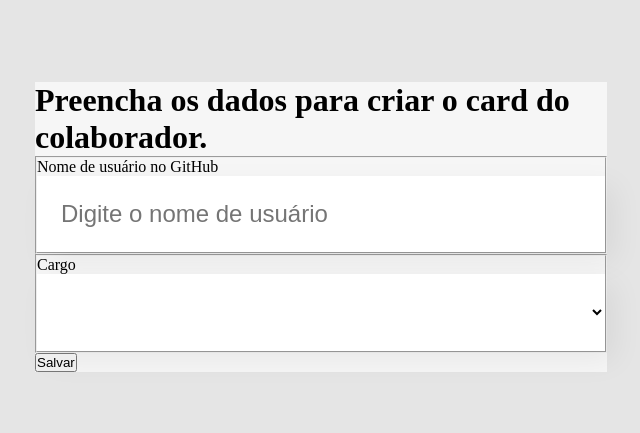
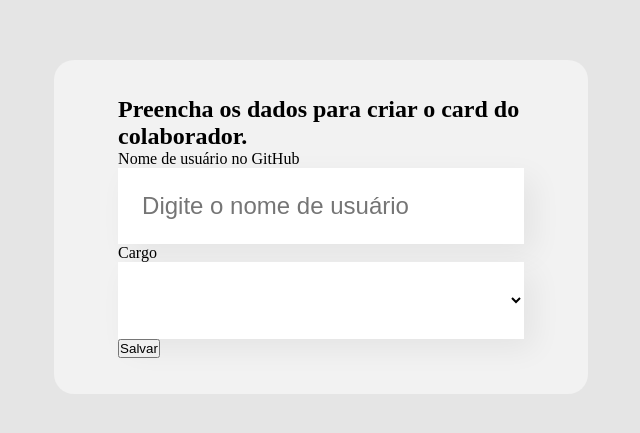
Before and after one commit to paulohmoreira/squad-builder, a React (Create React App) app: page / in a window 1280 px wide. Shown: the part 173-606 px from the top of the page, without its empty margins (319-959 px from the left). Built offline with nearby package versions, Linux system fonts and the light colour scheme.

Commit message:
Refatorar formulário (Acessibilidade)

```diff
--- a/src/App.js
+++ b/src/App.js
@@ -1,5 +1,6 @@
 import './global.css';
 import Form from './components/Form';
+import Squad from './components/Squad';
 
 const App = () => {
   const times = [
@@ -12,9 +13,10 @@ const App = () => {
     { nome: 'Inovação e Gestão' },
   ];
   return (
-    <div>
+    <main>
       <Form times={times.map((time) => time.nome)} />
-    </div>
+      <Squad />
+    </main>
   );
 };
 
--- a/src/components/Form/index.js
+++ b/src/components/Form/index.js
@@ -18,7 +18,8 @@ const Form = ({ times }) => {
   };
 
   return (
-    <form className='squad-form' onSubmit={onSave}>
+    <section className='squad-form'>
+      <form onSubmit={onSave}>
         <h1>Preencha os dados para criar o card do colaborador.</h1>
         <InputText
           label='Nome de usuário no GitHub'
@@ -36,6 +37,7 @@ const Form = ({ times }) => {
         />
         <Button>Salvar</Button>
       </form>
+    </section>
   );
 };
 
--- a/src/components/Form/style.css
+++ b/src/components/Form/style.css
@@ -1,5 +1,12 @@
 .squad-form {
-  background-color: #f6f6f6;
+  display: flex;
+  justify-content: center;
+  margin: 80px 0;
+}
+
+.squad-form form {
+  background-color: #f2f2f2;
   width: 80%;
-  margin: auto;
+  border-radius: 20px;
+  padding: 36px 64px;
 }
--- a/src/components/InputText/index.js
+++ b/src/components/InputText/index.js
@@ -6,16 +6,17 @@ const InputText = ({ label, placeholder, valor, handleName, isRequired }) => {
   };
 
   return (
-    <fieldset className='text-field'>
-      <label>{label}</label>
+    <div className='text-field'>
+      <label htmlFor='name'>{label}</label>
       <input
+        id='name'
         type='text'
         placeholder={placeholder}
         value={valor}
         onChange={onDigit}
         required={isRequired}
       />
-    </fieldset>
+    </div>
   );
 };
 
--- a/src/components/SelectDropdown/index.js
+++ b/src/components/SelectDropdown/index.js
@@ -2,9 +2,10 @@ import './style.css';
 
 const SelectDropdown = ({ label, valor, handleCargo, isRequired, itens }) => {
   return (
-    <fieldset className='combo-box'>
-      <label>{label}</label>
+    <div className='combo-box'>
+      <label htmlFor='cargo'>{label}</label>
       <select
+        id='cargo'
         onChange={(e) => handleCargo(e.target.value)}
         value={valor}
         required={isRequired}
@@ -14,7 +15,7 @@ const SelectDropdown = ({ label, valor, handleCargo, isRequired, itens }) => {
           <option key={item}>{item}</option>
         ))}
       </select>
-    </fieldset>
+    </div>
   );
 };
 
```
Also changed, not shown: 1 other file (tests, documents, lock files or other folders). Lines whose indentation alone changed are shown as unchanged.
